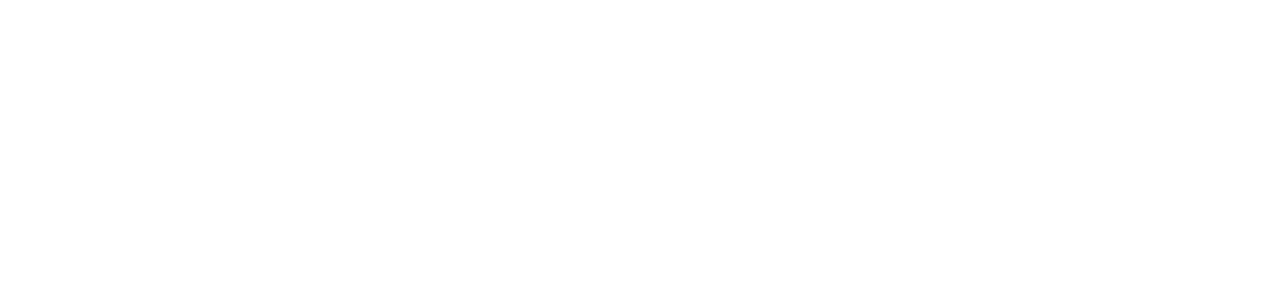
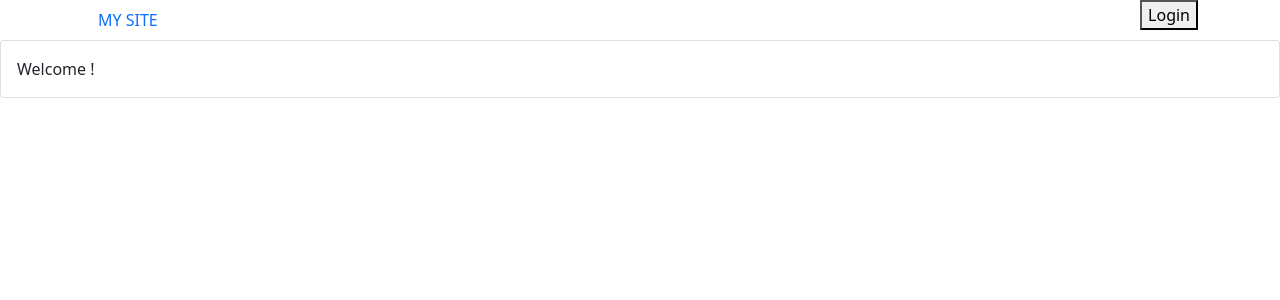
Before and after one commit to SungMIA/ReactApp, a React (Create React App) app in the folder my-app/: page /user/1 in a window 1280 px wide. Before the commit this address had no page. Shown: the top 300 px of the page. Built offline with nearby package versions, Linux system fonts and the light colour scheme.

Commit message:
Working on route functionality & inheritance

```diff
--- a/my-app/package.json
+++ b/my-app/package.json
@@ -1,6 +1,6 @@
 {
   "homepage": ".",
-  "proxy":"https://localhost:3000/",
+  "proxy": "https://localhost:3000/",
   "name": "my-app",
   "version": "0.1.0",
   "private": true,
@@ -8,6 +8,7 @@
     "@testing-library/jest-dom": "^5.16.3",
     "@testing-library/react": "^12.1.4",
     "@testing-library/user-event": "^13.5.0",
+    "bootstrap": "^5.1.3",
     "react": "^18.0.0",
     "react-bootstrap": "^2.2.2",
     "react-dom": "^18.0.0",
--- a/my-app/src/App.css
+++ b/my-app/src/App.css
@@ -1,3 +1,3 @@
-.App {
-  text-align: center;
+.nav {
+  justify-content: space-between
 }
--- a/my-app/src/App.js
+++ b/my-app/src/App.js
@@ -1,16 +1,25 @@
 import './App.css'
 import Home from './pages/Home.jsx'
+import Welcome from './pages/Welcome.jsx'
 import React from 'react'
-import { BrowserRouter, Routes, Route } from 'react-router-dom'
+import { BrowserRouter, Routes, Route, useLocation } from 'react-router-dom'
+import 'bootstrap/dist/css/bootstrap.min.css';
 
 function App() {
+  console.log(window.location.href)
+  let path = window.location.href
+  let index = path.lastIndexOf('/')
+  let email = path.slice(index+1, -1)
   return (
     <BrowserRouter>
       <Routes>
         <Route exact path="/" element={<Home></Home>}/>
+          <Route exact path="/user/:name" element={<Welcome name={email}></Welcome>}></Route>
+            {/* <Route exact path="/user/:name/teachers" element={<Teachers></Teachers>} */}
       </Routes>
     </BrowserRouter>
   );
 }
 
+
 export default App;
--- a/my-app/src/components/NavContainer.jsx
+++ b/my-app/src/components/NavContainer.jsx
@@ -1,41 +1,92 @@
 import { React, useState } from 'react'
-import { Navbar, Nav } from 'react-bootstrap'
-import Login from '../pages/Login'
+import { Nav, Container, Form, Button} from 'react-bootstrap'
+import { useNavigate } from 'react-router-dom'
+import Welcome from '../pages/Welcome.jsx'
 
 const NavContainer = () => {
 
     const [logged, setLogged] = useState(false)
+    const [attempt, setAttempt] = useState(false)
+    const [name, setName] = useState()
+    const navigate = useNavigate()
+
+    let path = window.location.href
+    let index = path.lastIndexOf('/')
+    let user = path.slice(index-4, index-1)
+    console.log(path)
+
+    if(path === "user") {
+        console.log(path)
+        setLogged(true)
+    }
+
+    const routeChange = () => {
+        let path = "/user/" + name
+        navigate(path)
+    }
+
+    const handleChange = (e) => {
+        setLogged(e.target.checked)
+        console.log(logged)
+    }
 
     const checkLogin = () => {
-        if(logged === false) {
+        if(attempt === true) {
             return (
                 <>
-                    <Nav.Link href='/login'>Login</Nav.Link>
+                    <div className="loginContainer">
+                        <Form className="login" onSubmit={(e) => (
+                            e.preventDefault(),
+                            routeChange()
+                        )}>
+                            <Form.Group className="mb-3" controlId="formEmail">
+                                <Form.Label>Email address</Form.Label>
+                                <Form.Control type="email" placeholder="Enter email" onChange={(e) => setName(e.target.value)}/>
+                                <Form.Text className="text-muted">
+                                We'll never share your email with anyone else.
+                                </Form.Text>
+                            </Form.Group>
+
+                            <Form.Group className="mb-3" controlId="formBasicPassword">
+                                <Form.Label>Password</Form.Label>
+                                <Form.Control type="password" placeholder="Password" />
+                            </Form.Group>
+                            <Form.Group className="mb-3" controlId="formBasicCheckbox">
+                                <Form.Check type="checkbox" label="Check me out" />
+                            </Form.Group>
+                            <Button variant="primary" type="submit">
+                                Submit
+                            </Button>
+                        </Form>
+                    </div>
                 </>
             )
         }
         if(logged === true) {
-            // return (
-            //     <div>
-            //         <Nav.Link href='/teachers'>Teachers</Nav.Link>
-            //         <Nav.Link href='/students'>Students</Nav.Link>
-            //         <Nav.Link href='/suppliers'>Suppliers</Nav.Link>
-            //         <Nav.Link href='/'>Log Out</Nav.Link>
-            //     </div>
-            // )
+            return (
+                <>
+                    <div>
+                        <Nav.Link href='/teachers'>Teachers</Nav.Link>
+                        <Nav.Link href='/students'>Students</Nav.Link>
+                        <Nav.Link href='/suppliers'>Suppliers</Nav.Link>
+                        <Nav.Link href='/'>Log Out</Nav.Link>
+                    </div>
+                </>
+            )
         }
     }
 
     return (
     <>
-        <div className="navBarContainer">
-            <Navbar bg="light" expand="lg">
-                    <Navbar.Brand href="/">MY SITE</Navbar.Brand>
-                    {
-                        checkLogin()
-                    }
-            </Navbar>
-        </div>
+        <Container>
+            <Nav className="flex-direction-row justify-content-space-between flex-grow-1">
+                <Nav.Link className="flex-direction=-" href="/">MY SITE</Nav.Link>
+                <Form className="flex-direction-row">
+                    {attempt ? console.log("attempt is true") : <button onClick={() => {setAttempt(true)}}>Login</button>}
+                </Form>
+            </Nav>
+            { checkLogin() }
+        </Container>
     </>
     )
 }
--- /dev/null
+++ b/my-app/src/pages/Welcome.jsx
@@ -0,0 +1,16 @@
+import { React } from 'react'
+import { Card } from 'react-bootstrap'
+import Home from './Home'
+
+const Welcome = ({name}) => {
+    return (
+        <>
+            <Home></Home>
+            <Card>
+                <Card.Body>Welcome {name}!</Card.Body>
+            </Card>
+        </>
+    )
+}
+
+export default Welcome;
```
Also changed, not shown: 1 other file (tests, documents, lock files or other folders).
